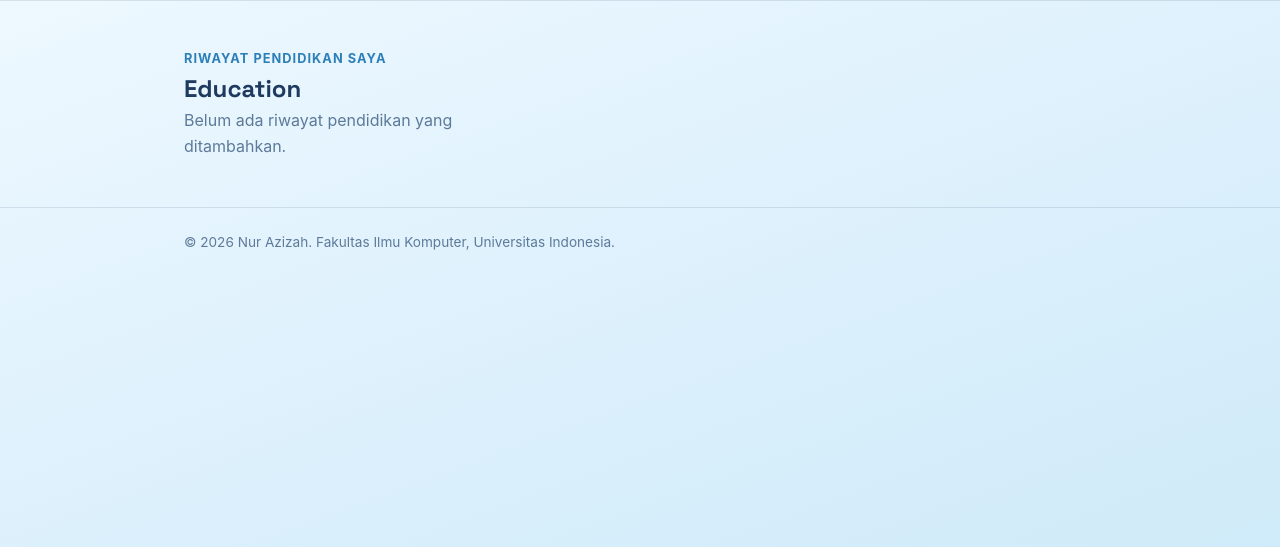
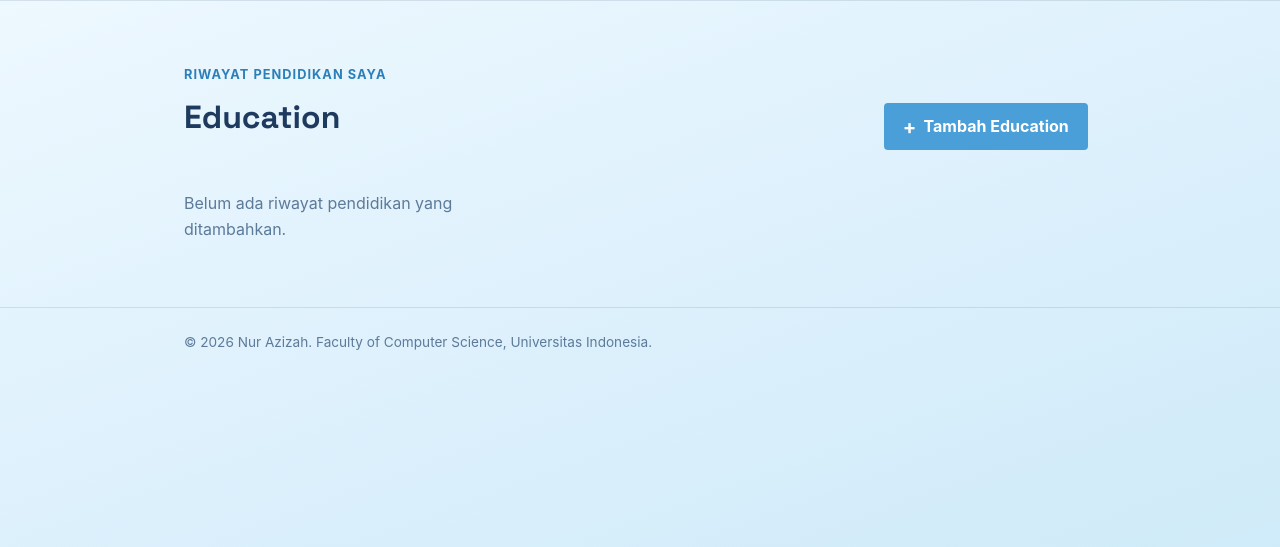
Before and after one commit to nurazizah56-dak/myportofolio, a Django app: page /education/ in a window 1280 px wide. Shown: the part 74-621 px from the top of the page. Run offline with Django 5.2, Linux system fonts and the light colour scheme; data that the repository does not hold is empty.

Commit message:
refactor: extend base.html di education.html, tambah tombol edit dan hapus

```diff
--- a/templates/education.html
+++ b/templates/education.html
@@ -1,38 +1,23 @@
-<!DOCTYPE html>
-<html lang="en">
-<head>
-    <meta charset="UTF-8">
-    <meta name="viewport" content="width=device-width, initial-scale=1.0">
-    <title>Education - {{ name }}</title>
-    <link rel="preconnect" href="https://fonts.googleapis.com">
-    <link rel="preconnect" href="https://fonts.gstatic.com" crossorigin>
-    <link href="https://fonts.googleapis.com/css2?family=Space+Grotesk:wght@500;700&display=swap" rel="stylesheet">
-    <link rel="stylesheet" href="/static/css/style.css">
-</head>
-<body>
-    <header class="site-header">
-        <div class="container">
-            <a href="{% url 'main:show_main' %}" class="brand">{{ name }}</a>
-            <nav>
-                <a href="{% url 'main:show_main' %}">Profile</a>
-                <a href="{% url 'main:show_education' %}">Education</a>
-                <a href="{% url 'main:show_skills' %}">Skills</a>
-                <a href="{% url 'main:show_experience' %}">Experience</a>
-                <a href="{% url 'main:show_achievements' %}">Achievements</a>
-                <a href="{% url 'main:show_certifications' %}">Certifications</a>
-            </nav>
-        </div>
-    </header>
-
+{% extends 'base.html' %}
+{% block meta %}
+    <title>{{ name }} - Portofolio</title>
+{% endblock meta %}
+{% block content %}
 <main>
-        <section class="education" id="education">
+    <section class="experience-section" id="education">
         <div class="container">
             <p class="section-kicker">Riwayat pendidikan saya</p>
+            <div class="project-header">
                 <h1>Education</h1>
+                <a href="{% url 'main:create_education' %}" class="button project-add-button">
+                    <span aria-hidden="true">+</span>
+                    Tambah Education
+                </a>
+            </div>
 
             <div class="education-grid">
                 {% for edu in education_list %}
-                        <div class="education-card">
+                    <div class="education-card" id="education-card-{{ edu.id }}">
                         {% if edu.logo %}
                             <img src="{{ edu.logo }}" alt="{{ edu.institution_name }}" class="education-img">
                         {% endif %}
@@ -46,6 +31,10 @@
                         <p class="education-year">
                             {{ edu.start_year }} - {% if edu.is_ongoing %}Present{% else %}{{ edu.end_year }}{% endif %}
                         </p>
+                        <div class="education-actions">
+                            <a href="{% url 'main:update_education' edu.id %}" class="button">Edit</a>
+                            {% include "components/education_delete_modal.html" with edu=edu %}
+                        </div>
                     </div>
                 {% empty %}
                     <p class="empty-state">Belum ada riwayat pendidikan yang ditambahkan.</p>
@@ -54,34 +43,4 @@
         </div>
     </section>
 </main>
-
-    <footer class="site-footer">
-        <div class="container">
-            <p>&copy; 2026 {{ name }}. Fakultas Ilmu Komputer, Universitas Indonesia.</p>
-        </div>
-    </footer>
-
-    <!-- Tombol Back to Top -->
-    <button id="backToTop" class="back-to-top" aria-label="Back to top">↑</button>
-    <script>
-        const backToTopBtn = document.getElementById('backToTop');
-
-        // Tampilkan tombol saat scroll melebihi 50px
-        window.addEventListener('scroll', () => {
-            if (window.scrollY > 50) {
-                backToTopBtn.classList.add('show');
-            } else {
-                backToTopBtn.classList.remove('show');
-            }
-        });
-
-        // Scroll ke atas saat tombol diklik
-        backToTopBtn.addEventListener('click', () => {
-            window.scrollTo({
-                top: 0,
-                behavior: 'smooth'
-            });
-        });
-    </script>
-</body>
-</html>
+{% endblock content %}
```
Lines whose indentation alone changed are shown as unchanged.
